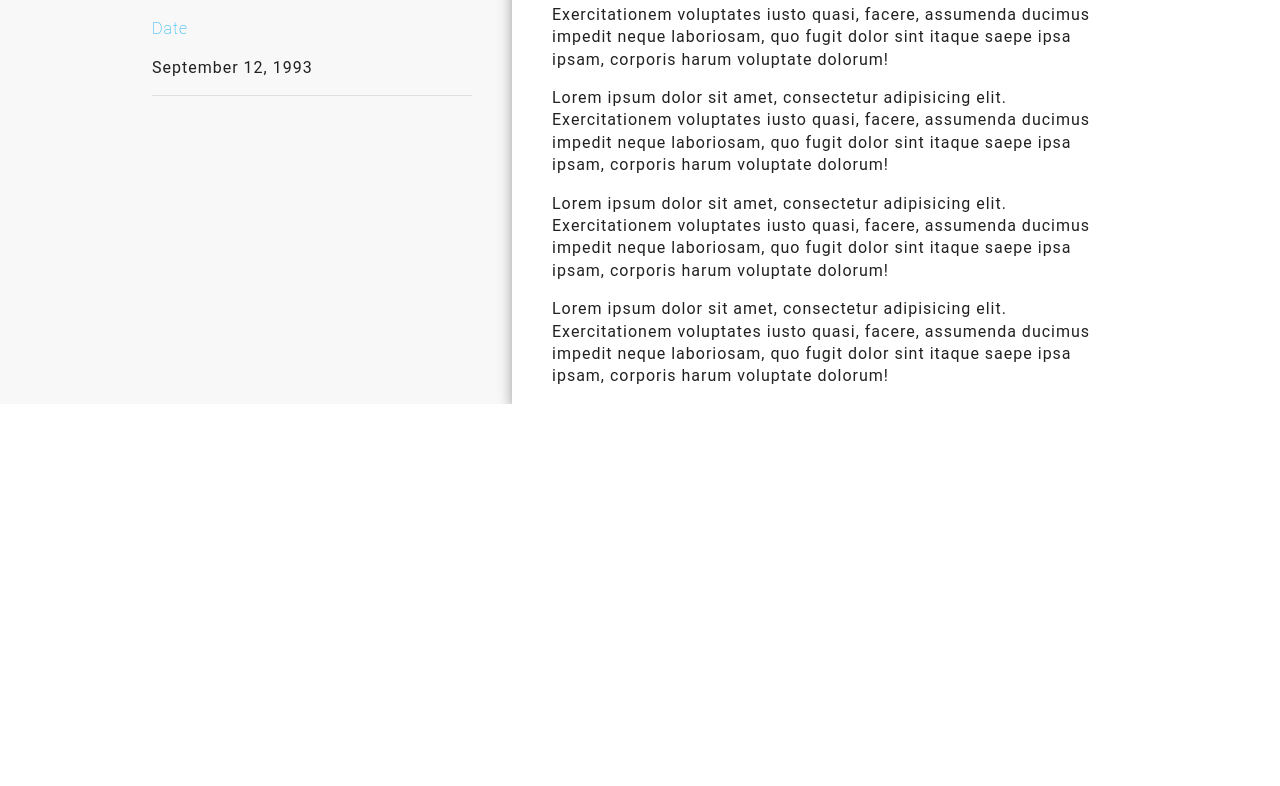
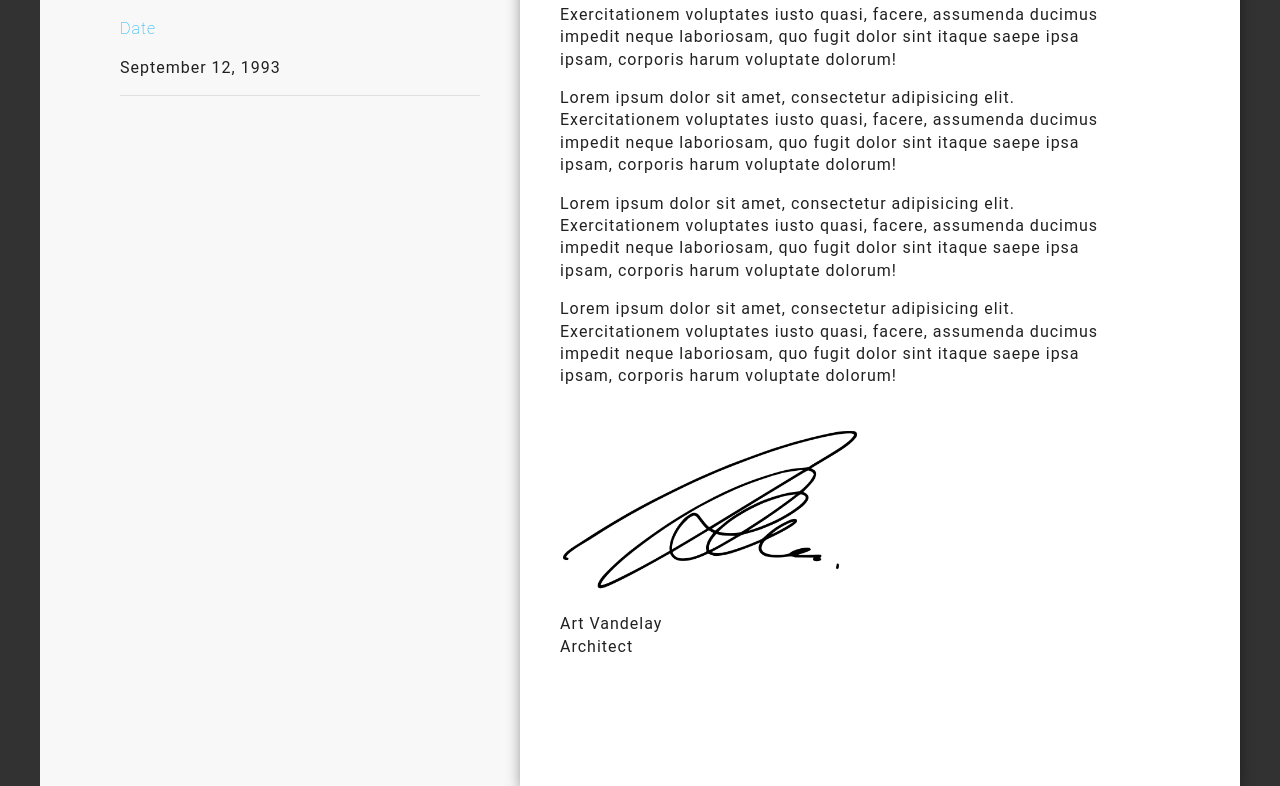
Before and after one commit to gp22/material-resume-template, a website built with webpack: page src/index.html in a window 1280 px wide. Shown: the part 702-1488 px from the top of the page. Before the commit the page ends 1106 px from the top, so only its background shows below. Built offline with nearby package versions, Linux system fonts and the light colour scheme.

Commit message:
Add main wrapper, signature and bottom margin

```diff
--- a/docs/bundle.js
+++ /dev/null
@@ -1 +0,0 @@
-!function(n){function t(e){if(r[e])return r[e].exports;var o=r[e]={i:e,l:!1,exports:{}};return n[e].call(o.exports,o,o.exports,t),o.l=!0,o.exports}var r={};t.m=n,t.c=r,t.i=function(n){return n},t.d=function(n,r,e){t.o(n,r)||Object.defineProperty(n,r,{configurable:!1,enumerable:!0,get:e})},t.n=function(n){var r=n&&n.__esModule?function(){return n.default}:function(){return n};return t.d(r,"a",r),r},t.o=function(n,t){return Object.prototype.hasOwnProperty.call(n,t)},t.p="",t(t.s=1)}([function(n,t){},function(n,t,r){"use strict";r(0)}]);
--- a/src/css/base/_variables.scss
+++ b/src/css/base/_variables.scss
@@ -7,3 +7,5 @@ $primary-text-color:   #212121;
 $secondary-text-color: #757575;
 $divider-color:        #dfdfdf;
 $gray-background-color:#f8f8f8;
+
+$body-background-color: #323232;
--- a/src/css/main.scss
+++ b/src/css/main.scss
@@ -12,3 +12,4 @@
 @import 'modules/large-hero';
 @import 'modules/page-section';
 @import 'modules/copy-container';
+@import 'modules/body';
--- /dev/null
+++ b/src/css/modules/_body.scss
@@ -0,0 +1,3 @@
+.body {
+  background-color: $body-background-color;
+}
--- a/src/css/modules/_copy-container.scss
+++ b/src/css/modules/_copy-container.scss
@@ -14,4 +14,15 @@
   &__border-bottom {
     border-bottom: 1px solid $divider-color;
   }
+
+  &__bottom-margin {
+    &:last-child {
+      margin-bottom: 8rem;
+    }
+  }
+
+  &--signature {
+    margin-top: 1.5rem;
+    max-width: 300px;
+  }
 }
--- a/src/css/modules/_page-section.scss
+++ b/src/css/modules/_page-section.scss
@@ -2,4 +2,8 @@
   &__gray {
     background-color: $gray-background-color;
   }
+
+  &__white {
+    background-color: white;
+  }
 }
--- a/src/css/modules/_row.scss
+++ b/src/css/modules/_row.scss
@@ -22,12 +22,12 @@
   }
 
   &__aside-left {
-    width: 360px;
+    min-width: 400px;
     padding: 40px 40px 0 0;
   }
 
   &__aside-right {
-    width: 600px;
+    max-width: 600px;
     padding: 40px 0 0 40px;
   }
 }
--- a/src/css/modules/_wrapper.scss
+++ b/src/css/modules/_wrapper.scss
@@ -1,6 +1,11 @@
 .wrapper {
   // overflow: hidden;
-  max-width: 1000px;
+  max-width: 1200px;
   margin: 0 auto;
   // padding: 0 60px;
+
+  &--inner {
+    max-width: 1000px;
+    margin: 0 auto;
+  }
 }
--- a/src/index.html
+++ b/src/index.html
@@ -5,9 +5,9 @@
     <meta name="viewport" content="width=device-width, initial-scale=1, user-scalable=no">
     <title>Material Resume Template</title>
   </head>
-<body>
+<body class="body wrapper">
   <nav class="main-nav shadow__text">
-    <div class="wrapper">
+    <div class="wrapper--inner">
       <ul class="row">
         <li><a href="#about" id="hello-link">Hello</a></li>
         <li><a href="#projects" id="resume-link">Resume</a></li>
@@ -16,7 +16,7 @@
     </div>
   </nav>
   <header class="large-hero shadow shadow__text">
-    <div class="wrapper">
+    <div class="wrapper--inner">
       <div class="row row__space-between">
         <div class="large-hero__text-container">
           <h1 class="large-hero__title">Art Vandelay</h1>
@@ -52,9 +52,9 @@
           </div>
         </div>
       </div>
-      <div class="row row__large-6 shadow">
+      <div class="row row__large-6 page-section__white shadow">
         <div class="row__aside-right">
-          <div class="copy-container">
+          <div class="copy-container copy-container__bottom-margin">
             <p>
               Dear Mr. Krueger,
             </p>
@@ -79,6 +79,9 @@
             <p>
               Lorem ipsum dolor sit amet, consectetur adipisicing elit. Exercitationem voluptates iusto quasi, facere, assumenda ducimus impedit neque laboriosam, quo fugit dolor sint itaque saepe ipsa ipsam, corporis harum voluptate dolorum!
             </p>
+            <img class="copy-container--signature" src="img/signature.png" alt="signature">
+            <p>Art Vandelay<br>
+               Architect</p>
           </div>
         </div>
       </div>
```
Also changed, not shown: docs/index.html (deleted, +0 -1 lines), docs/img/Art_Vandelay.png (deleted), docs/main.css (deleted), src/img/signature.png (added), src/img/signature_icon.png (added).
